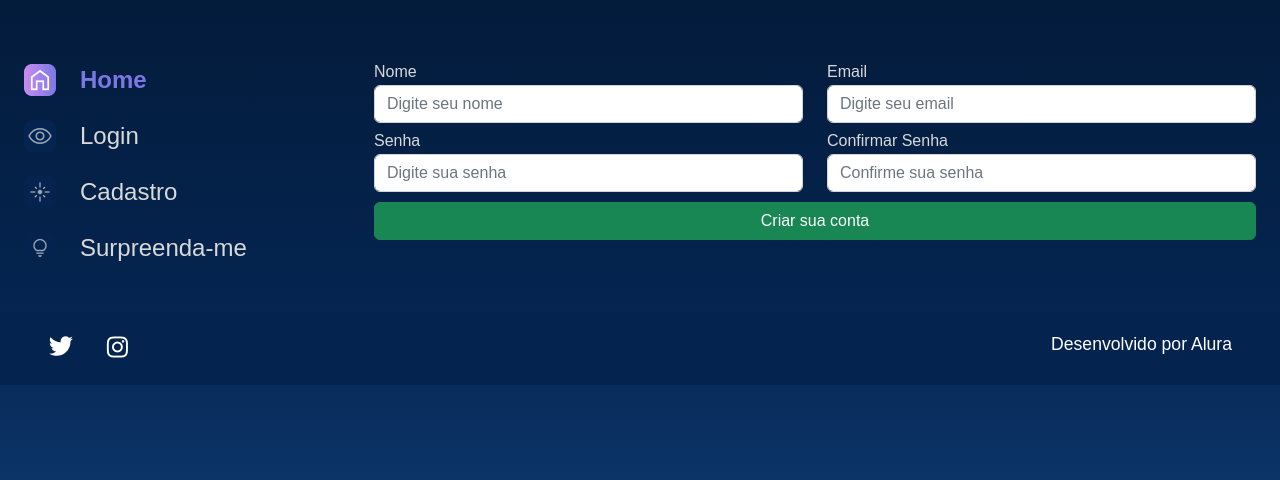
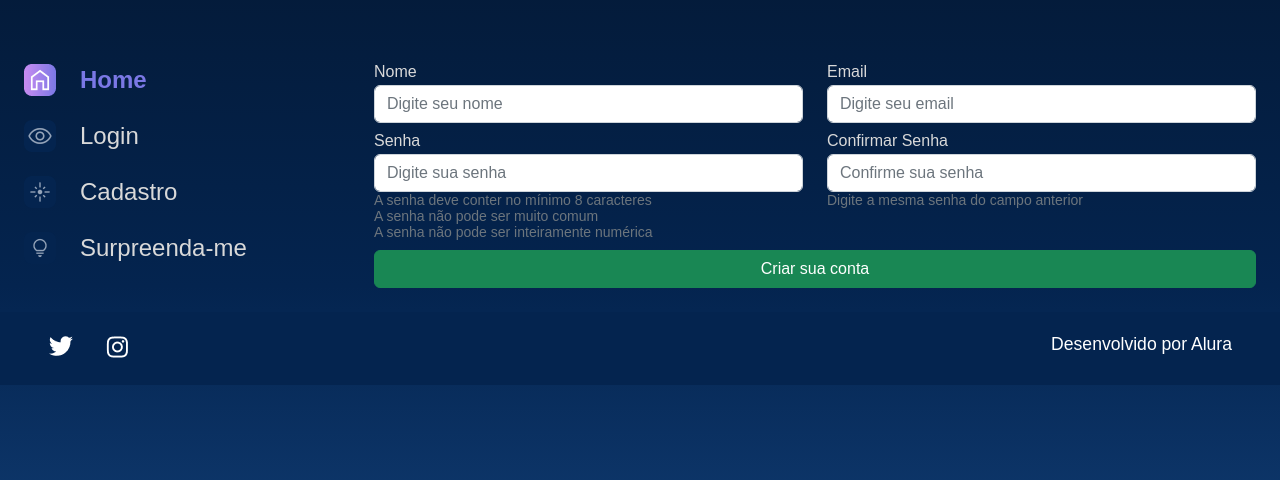
Before and after one commit to DanielBrown1998/Django-Alura, a Django app: page /usuarios/cadastro/ in a window 1280 px wide. Shown: the part 114-594 px from the top of the page. Run offline with Django 5.2, Linux system fonts and the light colour scheme.

Commit message:
Refactor cadastro template to improve message display and add help text for password fields; enhance error handling in form validation

```diff
--- a/template/usuarios/cadastro.html
+++ b/template/usuarios/cadastro.html
@@ -20,11 +20,6 @@
     <div class="pagina-inicial">
         <header class="cabecalho">
             <img src="{% static '/assets/logo/Logo(2).png' %}" alt="Logo da Alura Space" />
-            {% for message in messages %}
-                <div class="alert alert-primary">
-                    <p id="message" >{{message}}</p>
-                </div>
-            {% endfor %}
             <div class="cabecalho__busca">
                 <div class="busca__fundo">
                     <form action="" method="">
@@ -35,12 +30,22 @@
                     </form>
                 </div>
             </div>
+
         </header>
+        {% if messages %}
+        <aside class="tags__lista">
+            {% for message in messages %}
+            <div class="alert alert-primary">
+                <p id="message" >{{message}}</p>
+            </div>
+            {% endfor %}
+        </aside>
+        {% endif %}
         <main class="principal">
             {% include 'home/partials/_menu.html' %}
-            {{message}}
 
             <section class="galeria" style="margin-left: 5em">
+
                 <form action="{% url "usuarios:cadastro" %}" method="POST">
                     {% csrf_token %}
                     <div class="row">
@@ -48,6 +53,15 @@
                         <div class="col-12 col-lg-6" style="margin-bottom: 10px;">
                             <label for="{{field.id_for_label}}" style="color:#D9D9D9; margin-bottom: 5px;"><b>{{field.label}}</b></label>
                             {{field}}
+                            <ul class="list-unstyled">
+                                {% for help in field.help_text %}
+                                <li>
+                                    <small class="form-text text-muted">
+                                        {{help}}
+                                    </small>
+                                </li>
+                                {% endfor %}
+                            </ul>
                         </div>
                         {% endfor %}
                         <div class="col-12 text-center">
--- a/usuarios/forms.py
+++ b/usuarios/forms.py
@@ -62,6 +62,11 @@ class CadastroForm(forms.Form):
                 'type': 'password',
             },
         ),
+        help_text= [
+            'A senha deve conter no mínimo 8 caracteres',
+            'A senha não pode ser muito comum',
+            'A senha não pode ser inteiramente numérica',
+        ]
     )
     confirmar_senha = forms.CharField(
         label="Confirmar Senha",
@@ -74,11 +79,15 @@ class CadastroForm(forms.Form):
                 'type': 'password',
             },
         ),
+        help_text= [
+            'Digite a mesma senha do campo anterior',
+        ]
     )
     def clean(self):
-        cleaned_data = super().clean()
+        cleaned_data = self.cleaned_data
         senha = cleaned_data.get('senha')
         confirmar_senha = cleaned_data.get('confirmar_senha')
         if senha != confirmar_senha:
-            raise forms.ValidationError('As senhas não conferem')
-        return cleaned_data
+            msg = forms.ValidationError('As senhas não conferem', code='invalid')
+            self.add_error('confirmar_senha', msg)
+        return super().clean()
--- a/usuarios/views.py
+++ b/usuarios/views.py
@@ -38,16 +38,12 @@ def cadastro(request):
         form = CadastroForm(request.POST)
 
         if form.is_valid():
-            if form['senha'].value() != form['confirmar_senha'].value():
-                error(request, "As senhas não conferem")
-                return redirect("usuarios:cadastro")
-
             nome = form['nome'].value()
             email = form['email'].value()
             senha = form['senha'].value()
 
             if User.objects.filter(username=nome).exists():
-                error(request, "Já existe um usuário com esse username")
+                error(request, "Usuário já cadastrado")
                 return redirect("usuarios:cadastro")
 
             usuario = User.objects.create_user(
@@ -59,7 +55,9 @@ def cadastro(request):
             success(request, "Cadastro criado com sucesso")
             return redirect("usuarios:login")
         else:
-            error(request, "Erro ao cadastrar")
+            for _, errors_field in form.errors.as_data().items():
+                for error_field in errors_field:
+                    error(request, f"{error_field.message}")
             return redirect("usuarios:cadastro")
 
     form = CadastroForm()
```
